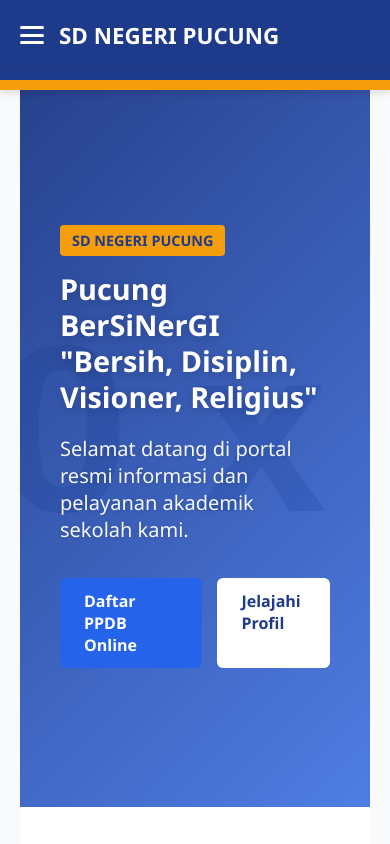
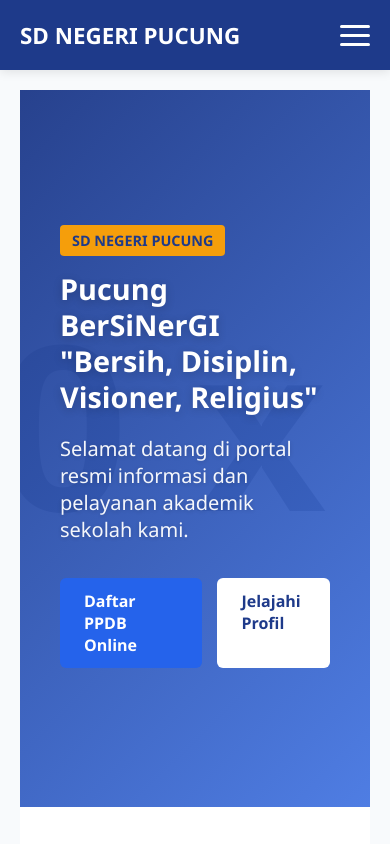
Before and after one commit to f4j4r5epti-lab/sdnpucung, a Vue app: page / in a window 390 px wide. Shown: the top 844 px of the page. Built offline with nearby package versions, Linux system fonts and the light colour scheme.

Commit message:
Selesaikan transisi menu

```diff
--- a/src/components/Navbar.vue
+++ b/src/components/Navbar.vue
@@ -2,29 +2,30 @@
   <nav class="navbar">
     <div class="nav-container">
 
-      <!-- SISI KIRI: Tombol Hamburger (Hanya muncul di HP) & Logo -->
-      <div class="nav-left-group">
-        <!-- Tombol Hamburger -->
-        <button class="hamburger-btn" @click="isMenuOpen = !isMenuOpen" aria-label="Toggle Menu">
-          <!-- Garis tiga ikon hamburger (X jika terbuka) -->
-          <span :class="['bar', { 'rotate-top': isMenuOpen }]"></span>
-          <span :class="['bar', { 'fade-out': isMenuOpen }]"></span>
-          <span :class="['bar', { 'rotate-bottom': isMenuOpen }]"></span>
-        </button>
-
-        <router-link to="/" class="nav-logo">SD NEGERI PUCUNG</router-link>
+      <div class="nav-logo">
+        <router-link to="/">SD NEGERI PUCUNG</router-link>
       </div>
 
-      <!-- SISI KANAN: Menu Navigasi (Bisa menjelma jadi tirai di HP) -->
-      <ul :class="['nav-links', { 'nav-active': isMenuOpen }]">
-        <li><router-link to="/" @click="isMenuOpen = false">Beranda</router-link></li>
-        <li><router-link to="/profil" @click="isMenuOpen = false">Profil</router-link></li>
-        <li><router-link to="/akademik" @click="isMenuOpen = false">Akademik</router-link></li>
-        <li><router-link to="/kesiswaan" @click="isMenuOpen = false">Kesiswaan</router-link></li>
-        <li><router-link to="/berita" @click="isMenuOpen = false">Berita & Agenda</router-link></li>
-        <li><router-link to="/PPDB" @click="isMenuOpen = false">PPDB</router-link></li>
-        <li><router-link to="/Kontak" @click="isMenuOpen = false">Hubungi Kami / Kontak</router-link></li>
-      </ul>
+      <button
+        class="hamburger-btn"
+        @click="isMenuOpen = !isMenuOpen"
+        :class="{ 'is-active': isMenuOpen }"
+        aria-label="Toggle Menu"
+      >
+        <span class="bar"></span>
+        <span class="bar"></span>
+        <span class="bar"></span>
+      </button>
+
+      <div class="nav-links" :class="{ 'nav-links-active': isMenuOpen }">
+        <router-link to="/" @click="isMenuOpen = false">Beranda</router-link>
+        <router-link to="/profil" @click="isMenuOpen = false">Profil</router-link>
+        <router-link to="/akademik" @click="isMenuOpen = false">Akademik</router-link>
+        <router-link to="/kesiswaan" @click="isMenuOpen = false">Kesiswaan</router-link>
+        <router-link to="/berita" @click="isMenuOpen = false">Berita & Agenda</router-link>
+        <router-link to="/ppdb" @click="isMenuOpen = false">PPDB</router-link>
+        <router-link to="/kontak" @click="isMenuOpen = false" class="btn-kontak">Hubungi Kami / Kontak</router-link>
+      </div>
 
     </div>
   </nav>
@@ -32,36 +33,33 @@
 
 <script setup>
 import { ref } from 'vue'
+
+// Sakelar reaktif menggunakan Script Setup modern untuk buka-tutup menu
 const isMenuOpen = ref(false)
 </script>
 
 <style scoped>
+/* --- STYLING UTAMA NAVBAR --- */
 .navbar {
   background-color: #1e3a8a;
-  position: fixed;
+  position: fixed; /* Tetap menggunakan fixed agar menempel di atas saat di-scroll */
   top: 0; left: 0; right: 0;
   height: 70px;
-  box-shadow: 0 2px 4px rgba(0,0,0,0.1);
+  box-shadow: 0 2px 10px rgba(0,0,0,0.1);
   z-index: 1000;
 }
 
 .nav-container {
   max-width: 1200px;
   margin: 0 auto;
-  padding: 0 20px;
   display: flex;
   justify-content: space-between;
   align-items: center;
+  padding: 0 20px;
   height: 100%;
 }
 
-.nav-left-group {
-  display: flex;
-  align-items: center;
-  gap: 15px;
-}
-
-.nav-logo {
+.nav-logo a, .nav-logo :deep(a) {
   color: #ffffff;
   font-weight: bold;
   font-size: 1.4rem;
@@ -71,7 +69,7 @@ const isMenuOpen = ref(false)
 
 .nav-links {
   display: flex;
-  list-style: none;
+  align-items: center;
   gap: 15px;
 }
 
@@ -90,19 +88,25 @@ const isMenuOpen = ref(false)
   color: #ffffff;
 }
 
+/* Penanda halaman aktif menggunakan warna emas elegan khas SD Negeri Pucung */
 .nav-links a.router-link-active {
   background-color: #f59e0b;
   color: #1e3a8a;
   font-weight: bold;
 }
 
-/* --- STYLING TOMBOL HAMBURGER (Sembunyi di Desktop) --- */
+/* Tombol Kontak Spesifik */
+.btn-kontak {
+  border: 1px solid #e2e8f0;
+}
+
+/* --- TOMBOL HAMBURGER (Disembunyikan di Desktop) --- */
 .hamburger-btn {
   display: none;
   flex-direction: column;
   justify-content: space-between;
-  width: 24px;
-  height: 18px;
+  width: 30px;
+  height: 21px;
   background: transparent;
   border: none;
   cursor: pointer;
@@ -114,52 +118,60 @@ const isMenuOpen = ref(false)
   width: 100%;
   height: 3px;
   background-color: white;
-  transition: all 0.3s ease;
   border-radius: 2px;
+  transition: all 0.3s ease-in-out;
 }
 
-/* --- MEDIA QUERY RESPONSIF (LAYAR HP / TABLET) --- */
+/* --- RESPONSIVE MOBILE (LAYAR HP & TABLET) --- */
 @media (max-width: 968px) {
   .hamburger-btn {
-    display: flex; /* Muncul di HP */
+    display: flex; /* Aktifkan hamburger di perangkat mobile */
   }
 
-  /* Mengubah Menu List menjadi Tirai Dropdown dari Atas */
+  /* Mengubah Nav Links Menjadi Tirai Geser Keluar dari Sisi Kanan */
   .nav-links {
-    position: absolute;
-    top: 70px;
-    left: 0;
-    width: 100%;
-    background-color: #1e3a8a;
+    position: fixed;
+    top: 0;
+    right: -100%; /* Tersembunyi penuh di luar kanan layar */
+    width: 70%;
+    height: 100vh;
+    background-color: #0f172a; /* Menggunakan latar gelap eksklusif saat menu mobile terbuka */
     flex-direction: column;
-    gap: 0;
-    padding: 10px 0;
-    box-shadow: 0 4px 6px rgba(0,0,0,0.1);
-    max-height: 0;
-    overflow: hidden;
-    transition: max-height 0.3s ease-in-out;
+    justify-content: center;
+    gap: 25px;
+    padding: 0;
+    transition: 0.4s cubic-bezier(0.1, 1, 0.1, 1);
+    box-shadow: -5px 0 15px rgba(0,0,0,0.2);
   }
 
-  /* Ketika hamburger diklik, tirai terbuka */
-  .nav-links.nav-active {
-    max-height: 400px;
-  }
-
-  .nav-links li {
-    width: 100%;
-    text-align: left;
+  /* Ketika isMenuOpen bernilai true, geser menu masuk ke dalam layar (right: 0) */
+  .nav-links-active {
+    right: 0;
   }
 
   .nav-links a {
     display: block;
-    width: 100%;
-    padding: 12px 25px;
-    border-radius: 0;
+    width: 80%;
+    text-align: center;
+    padding: 12px 0;
+    font-size: 1.1rem;
   }
 
-  /* Efek Animasi Transisi Tombol Gari Tiga Jadi Silang (X) */
-  .rotate-top { transform: translateY(7px) rotate(45deg); }
-  .fade-out { opacity: 0; }
-  .rotate-bottom { transform: translateY(-8px) rotate(-45deg); }
+  .nav-links a.router-link-active {
+    color: #1e3a8a !important;
+  }
+
+  /* --- ANIMASI TRANSISI HAMBURGER JADI HURUF 'X' --- */
+  .hamburger-btn.is-active .bar:nth-child(1) {
+    transform: translateY(9px) rotate(45deg);
+  }
+
+  .hamburger-btn.is-active .bar:nth-child(2) {
+    opacity: 0;
+  }
+
+  .hamburger-btn.is-active .bar:nth-child(3) {
+    transform: translateY(-9px) rotate(-45deg);
+  }
 }
 </style>
```
